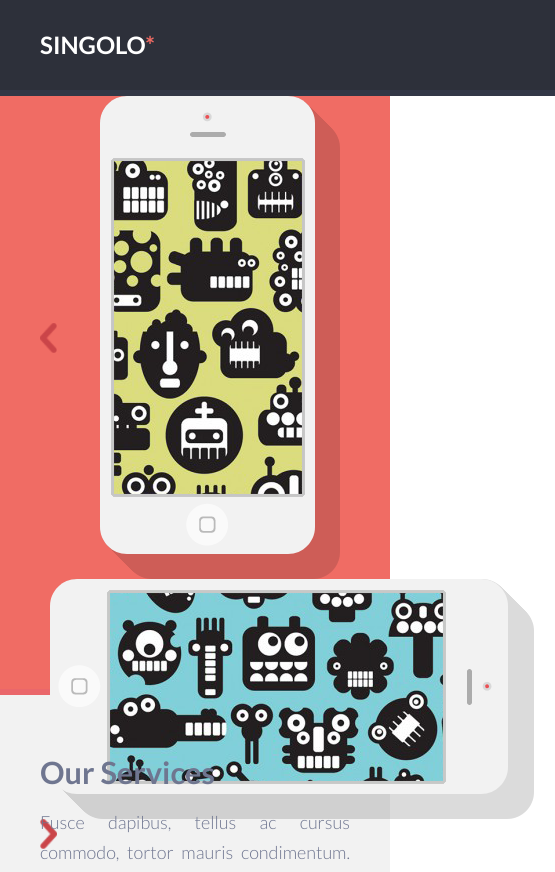
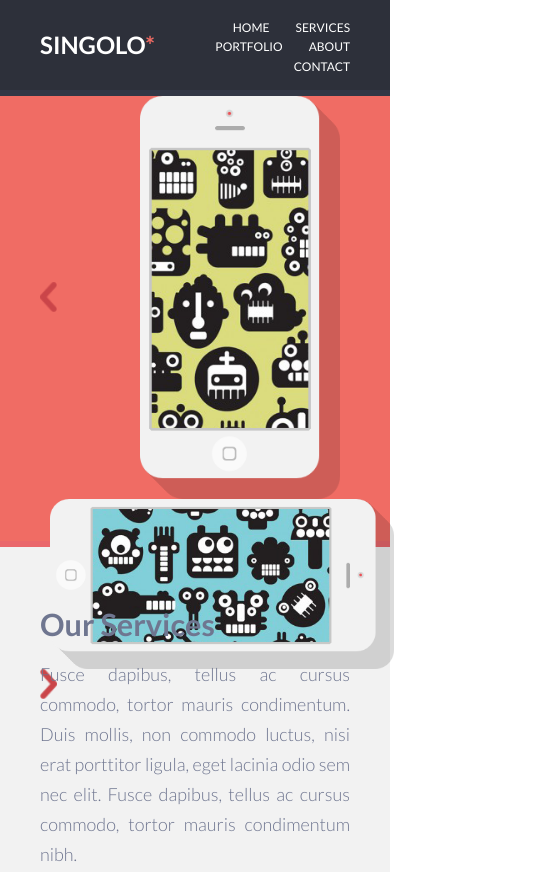
Before and after one commit to Alina-Berry/singolo, a plain HTML site: page index.html in a window 390 px wide. Shown: the top 872 px of the page, 555 px wide, since content can reach past the window. Drawn offline with Linux system fonts and the light colour scheme.

Commit message:
fix: singolo

```diff
--- a/index.html
+++ b/index.html
@@ -8,8 +8,11 @@
     <link rel="stylesheet" type="text/css" href="style.css">
 </head>
 <body>
-    <header id="header" class="fullNav">
+    <div class="header">
+		<div  id="header" class="fullNav">
+			<div class="logo">
 				<h1>Singolo<span>*</span></h1>
+			</div>
 			<div class="mainMenu" id="menu-center">
 				<ul>
 					<li><a class="active" href="#home">Home</a></li>
@@ -19,8 +22,9 @@
 					<li><a href="#contact">Contact</a></li>
 				</ul>
 			</div>
-    </header>
-    <section id="wrapper">
+		</div>
+    </div>
+    <div id="wrapper">
         <div class="wrap_slider">
             <div class="slider" id="home">
                 <img class="arrow left" src="assets/img/prev.png" alt="prev">
@@ -185,7 +189,7 @@
                 </ul>
             </div>
         </footer>
-    </section>
+    </div>
         <script src="script.js"></script>
 </body>
 </html>
--- a/style.css
+++ b/style.css
@@ -1,13 +1,15 @@
 html, body {
     max-width: 1020px;
+	width:100%;
     margin: auto;
     font-family: 'Lato', sans-serif;
-    scroll-behavior: smooth;
+
 }
 
 .fullNav {
-    height: 90px;
-    width: 1020px;
+	max-width: 1020px;
+	width:100%;
+	height: 90px;
     background-color: #2d303a;
     border-bottom: solid 6px #323746;
     display: -webkit-box;
@@ -35,20 +37,25 @@ h1 {
 h1 span {
     color: #f06c64;
 }
-
+.logo {
+	width: 30%;
+}
 /*menu*/
 .mainMenu {
-    margin-right: 40px;
-    width: 39%;
+    width: 70%;
 }
 .mainMenu ul {
-    display: flex;
-    justify-content: space-between;
-    align-items: center;
+	padding-right: 40px;
+    /*display: flex;
+    justify-content: flex-end;
+    align-items: center;*/
+	text-align: right;
 }
 .mainMenu ul li{
-    padding: 3px 0 0 4px;
-    list-style-image: radial-gradient(#6f7690, #2d303a, #2d303a, #2d303a);
+    margin: 3px 0 0 25px;
+	list-style: square;
+    list-style-image: radial-gradient(#6f7690, #2d303a);
+	display: inline-block;
 }
 a {
     color: #ffffff;
@@ -62,7 +69,7 @@ a {
     font-weight: 400;
 }
 .mainMenu ul li:nth-child(1) {
-    list-style: none;
+   /* list-style: none;*/
 }
 .mainMenu a:hover {
     color: #f06c64;
@@ -134,7 +141,7 @@ a {
     padding: 0 20px;
 }
 .wrap {
-    display: -webkit-box;
+    /*display: -webkit-box;
     display: -ms-flexbox;
     display: flex;
     -webkit-box-orient: horizontal;
@@ -146,8 +153,10 @@ a {
     justify-content: space-around;
     -webkit-box-align: start;
     -ms-flex-align: start;
-    align-items: flex-start;
+    align-items: flex-start;*/
     padding-left: 20px;
+	display: grid;
+	grid-template-columns: 1fr 1fr 1fr;
 }
 .wrapImage{
     display: -webkit-box;
@@ -177,7 +186,7 @@ a {
     font-weight: 700;
 }
 .ourServicesInner {
-    width: 33%;
+
 }
 .ourServicesInner p {
     font-size: 9pt;
@@ -241,18 +250,24 @@ a {
     -o-transition: all .2s ease-in-out;
     transition: all .2s ease-in-out;
 }
+.wrapProject {
+	padding-top: 5px;
+}
 .wrapProject ul {
     height: 650px;
     overflow: hidden;
     display: -ms-grid;
     display: grid;
-    grid: repeat(3, 187px) / repeat(4, 1fr);
+    grid: repeat(3, 188px) / repeat(4, 1fr);
     grid-column-gap: 2%;
-    grid-row-gap: 3%;
-    padding: 10px 0;
+	grid-row-gap: 3%;
+}
+.wrapProject ul li {
+    overflow: hidden;
+
 }
 .itemsProject li img {
-    display: -webkit-box;
+    /*display: -webkit-box;
     display: -ms-flexbox;
     display: flex;
     overflow: hidden;
@@ -261,7 +276,7 @@ a {
     justify-content: center;
     -webkit-box-align: start;
     -ms-flex-align: start;
-    align-items: start;
+    align-items: start;*/
 }
 .itemsProject img {
     width: 100%;
@@ -527,3 +542,34 @@ footer {
 .icon img {
     height: 45%;
 }
+
+@media screen and (max-width: 768px){
+html,
+body {
+	max-width: 768px;
+}
+.fullNav {
+	max-width: 768px;
+}
+.mainMenu ul li{
+    margin: 0 0 0 23px;
+}
+.verticalPhone {
+    width: 200px;
+	height: auto;
+}
+.slider {
+	height: 445px;
+}
+.horizontalPhone {
+    width: 344px;
+	height: auto;
+}
+.wrapProject ul {
+
+    grid: repeat(4, 1fr) / repeat(3, 1fr);
+    grid-column-gap: 2%;
+	grid-row-gap: 3%;
+}
+
+}
```
Lines whose indentation alone changed are shown as unchanged.
